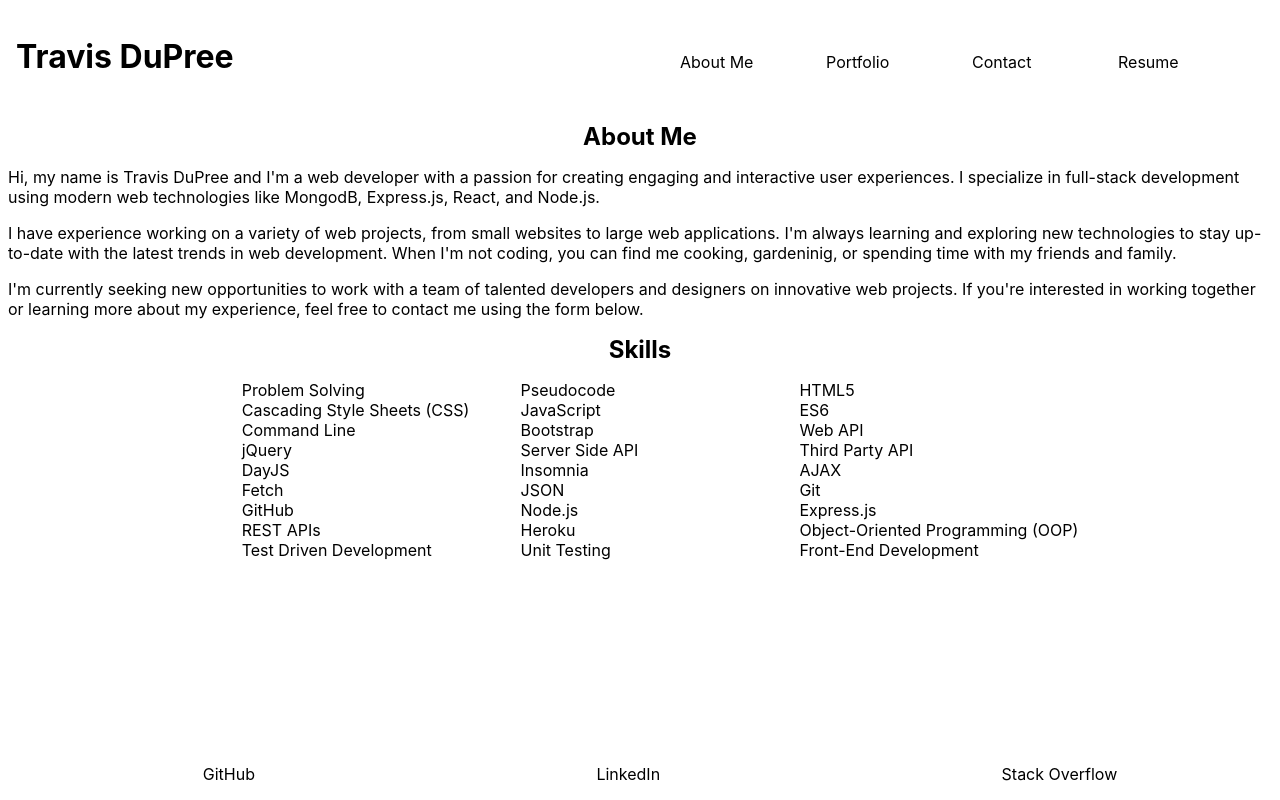
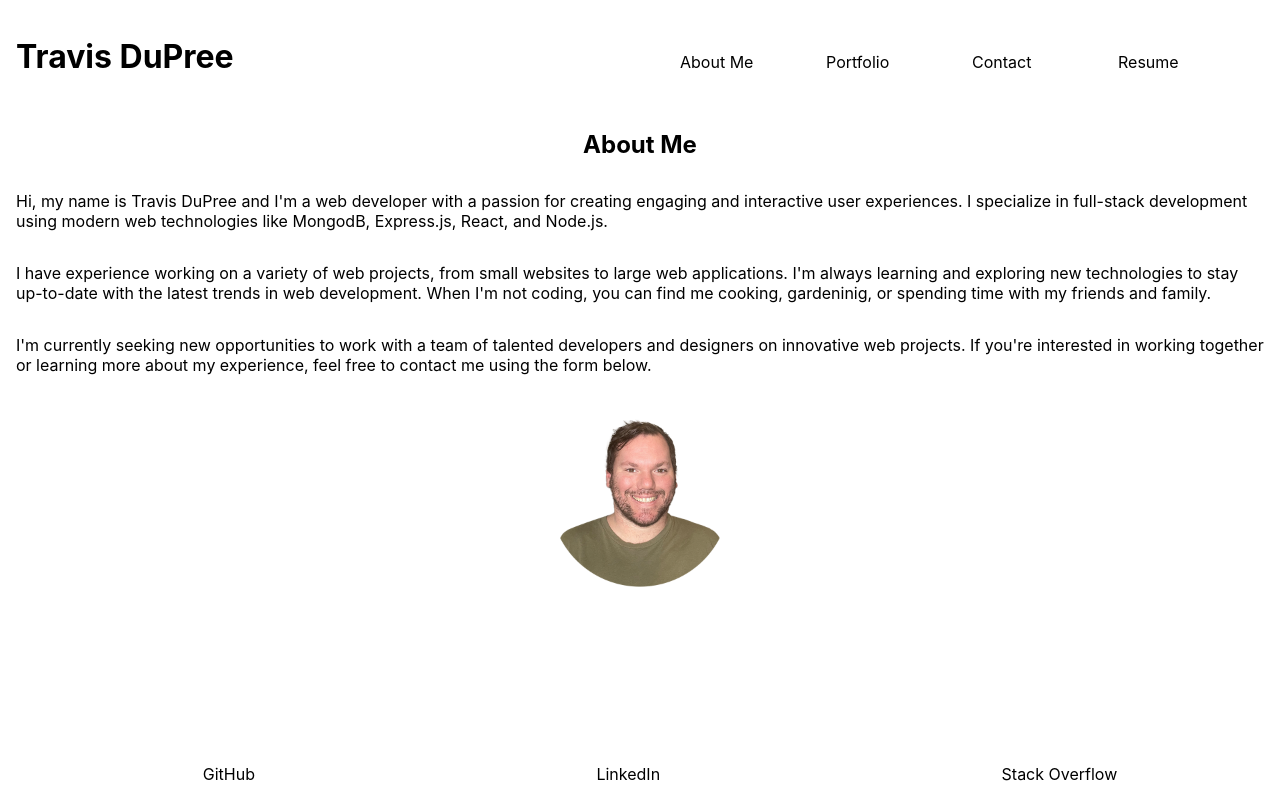
Before and after one commit to Traveye/react-portfolio, a React (Create React App) app in the folder my-portfolio/: page / in a window 1280 px wide. Built offline with nearby package versions, Linux system fonts and the light colour scheme.

Commit message:
updating about me with photo, prelim resume

```diff
--- a/my-portfolio/src/components/about.js
+++ b/my-portfolio/src/components/about.js
@@ -30,38 +30,7 @@ function About() {
           you're interested in working together or learning more about my
           experience, feel free to contact me using the form below.
         </p>
-      </section>
-      <section className={styles.parent}>
-        <h2>Skills</h2>
-        <ul className={styles.skillsList}>
-          <li>Problem Solving</li>
-          <li>Pseudocode</li>
-          <li>HTML5</li>
-          <li>Cascading Style Sheets (CSS)</li>
-          <li>JavaScript</li>
-          <li>ES6</li>
-          <li>Command Line</li>
-          <li>Bootstrap</li>
-          <li>Web API</li>
-          <li>jQuery</li>
-          <li>Server Side API</li>
-          <li>Third Party API</li>
-          <li>DayJS</li>
-          <li>Insomnia</li>
-          <li>AJAX</li>
-          <li>Fetch</li>
-          <li>JSON</li>
-          <li>Git</li>
-          <li>GitHub</li>
-          <li>Node.js</li>
-          <li>Express.js</li>
-          <li>REST APIs</li>
-          <li>Heroku</li>
-          <li>Object-Oriented Programming (OOP)</li>
-          <li>Test Driven Development</li>
-          <li>Unit Testing</li>
-          <li>Front-End Development</li>
-        </ul>
+        <img className={styles.img} src={require("../assets/photo.png")} alt="Travis DuPree" />
       </section>
     </div>
   );
--- a/my-portfolio/src/components/about.module.css
+++ b/my-portfolio/src/components/about.module.css
@@ -5,16 +5,10 @@
 }
 
 .parent > * {
-    margin: 0.5rem;
+    margin: 1rem;
 }
 
-.skillsList {
-    display: grid;
-    grid-template-columns: repeat(3, 1fr);
+.img {
+    width: 180px;
+    height: 180px;
 }
-
-@media screen and (max-width: 768px) {
-    .skillsList {
-        grid-template-columns: repeat(2, 1fr);
-    }
-}
--- a/my-portfolio/src/components/navigation.js
+++ b/my-portfolio/src/components/navigation.js
@@ -30,6 +30,7 @@ function Navigation() {
   return (
     <header className={styles.navParent}>
       <h1>Travis DuPree</h1>
+
       <nav>
         <ul className={styles.ulParent}>
           <li>
--- a/my-portfolio/src/components/navigation.module.css
+++ b/my-portfolio/src/components/navigation.module.css
@@ -9,6 +9,7 @@
     display: grid;
     grid-template-columns: repeat(4, 1fr);
 }
+
 
 li{
     list-style: none;
--- a/my-portfolio/src/components/resume.js
+++ b/my-portfolio/src/components/resume.js
@@ -8,7 +8,38 @@ import { Link } from "react-router-dom";
 function Resume() {
     //placeholder p tag
     return (
-        <p>Resume</p>
+        <section className={styles.parent}>
+        <h2>Skills</h2>
+        <ul className={styles.skillsList}>
+          <li>Problem Solving</li>
+          <li>Pseudocode</li>
+          <li>HTML5</li>
+          <li>Cascading Style Sheets (CSS)</li>
+          <li>JavaScript</li>
+          <li>ES6</li>
+          <li>Command Line</li>
+          <li>Bootstrap</li>
+          <li>Web API</li>
+          <li>jQuery</li>
+          <li>Server Side API</li>
+          <li>Third Party API</li>
+          <li>DayJS</li>
+          <li>Insomnia</li>
+          <li>AJAX</li>
+          <li>Fetch</li>
+          <li>JSON</li>
+          <li>Git</li>
+          <li>GitHub</li>
+          <li>Node.js</li>
+          <li>Express.js</li>
+          <li>REST APIs</li>
+          <li>Heroku</li>
+          <li>Object-Oriented Programming (OOP)</li>
+          <li>Test Driven Development</li>
+          <li>Unit Testing</li>
+          <li>Front-End Development</li>
+        </ul>
+      </section>
     )
 }
 
--- a/my-portfolio/src/components/resume.module.css
+++ b/my-portfolio/src/components/resume.module.css
@@ -0,0 +1,20 @@
+.parent {
+    display: flex;
+    flex-direction: column;
+    align-items: center;
+}
+
+.parent > * {
+    margin: 0.5rem;
+}
+
+.skillsList {
+    display: grid;
+    grid-template-columns: repeat(3, 1fr);
+}
+
+@media screen and (max-width: 768px) {
+    .skillsList {
+        grid-template-columns: repeat(2, 1fr);
+    }
+}
```
Also changed, not shown: my-portfolio/src/components/contact.js (+0 -7 lines), my-portfolio/src/assets/photo.png (added).
